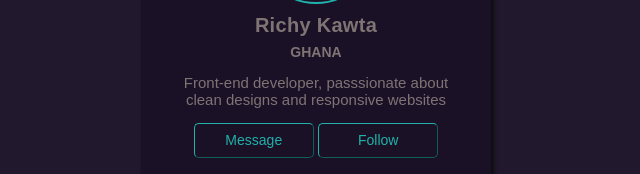
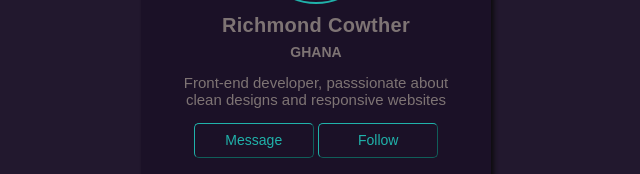
Before and after one commit to Xorla01/Contact-Card-UI, a plain HTML site: page index.html in a window 1280 px wide. Shown: the part 318-492 px from the top of the page, 324-964 px from the left. Drawn offline with Linux system fonts and the light colour scheme.

Commit message:
Update index.html

```diff
--- a/index.html
+++ b/index.html
@@ -12,7 +12,7 @@
             <img class="profile-picture" src="PIC/IMG_0101.JPG" alt="Profile-Pic">
         </div>
 
-        <p class="name">Richy Kawta</p>
+        <p class="name">Richmond Cowther</p>
         <p class="country">GHANA</p>
         <p class="bio">Front-end developer, passsionate about
             clean designs and responsive websites</p>
```
